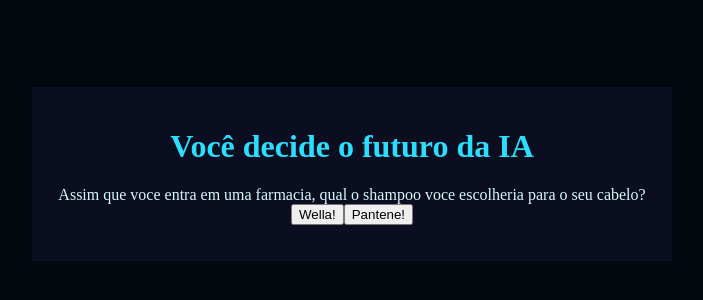
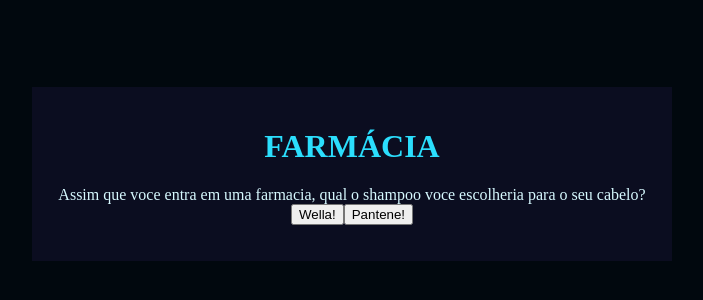
Before and after one commit to brendarafaelli/missao-questionario-skin-care, a plain HTML site: page index.html in a window 1280 px wide. Shown: the part 234-534 px from the top of the page, without its empty margins (288-991 px from the left). Drawn offline with Linux system fonts and the light colour scheme.

Commit message:
Update index.html

```diff
--- a/index.html
+++ b/index.html
@@ -8,7 +8,7 @@
 </head>
 <body>
     <div class="caixa-principal">
-        <h1>Você decide o futuro da IA</h1>
+        <h1>FARMÁCIA</h1>
         <div class="caixa-perguntas"></div>
         <div class="caixa-alternativas"></div>
         <div class="caixa-resultado">
```
